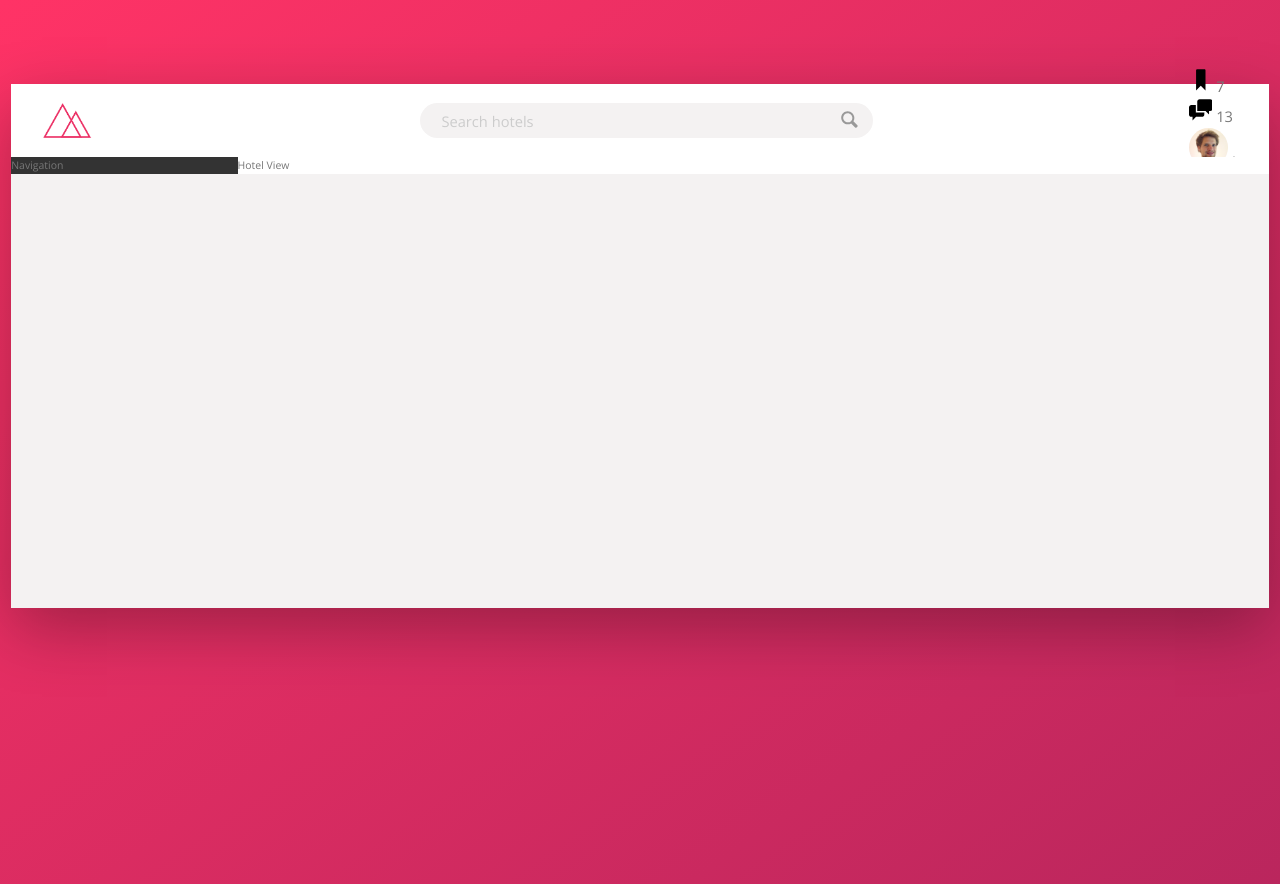
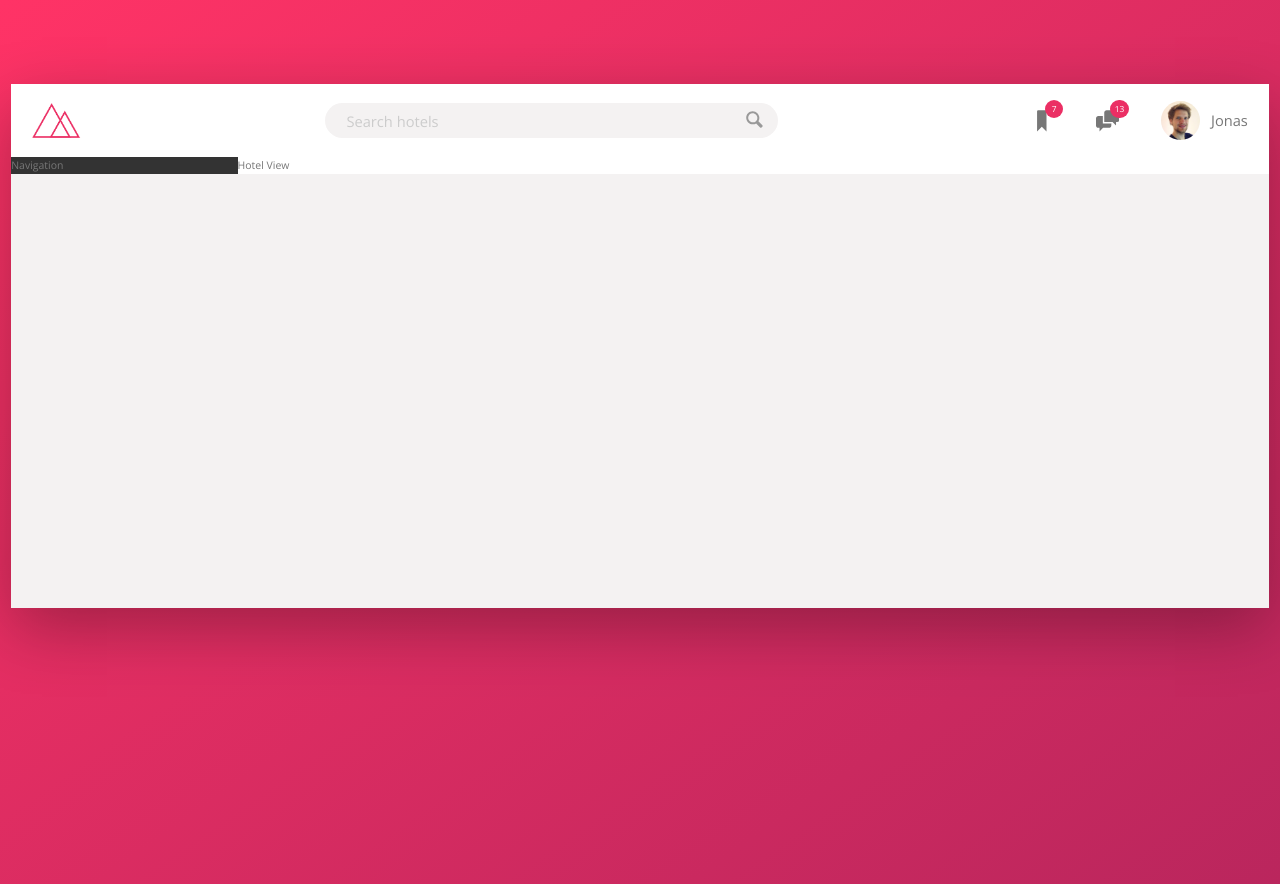
Before and after one commit to Do-mi-nic/trillo-project, a website: page index.html in a window 1280 px wide. Drawn offline with nearby package versions, Linux system fonts and the light colour scheme.

Commit message:
Finish Header styling

```diff
--- a/sass/_components.scss
+++ b/sass/_components.scss
@@ -1,7 +1,7 @@
 //LOGO
 .logo {
   height: 3.25rem;
-  margin-left: 3rem;
+  margin-left: 2rem;
 }
 
 //SEARCH
@@ -63,25 +63,54 @@
 //USER NAVIGATION
 
 .user-nav {
+  display: flex;
+  align-items: center;
+  align-self: stretch;
+
+  & > * {
+    padding: 0 2rem;
+    cursor: pointer;
+    height: 100%;
+
+    display: flex;
+    align-items: center;
+  }
+
+  & > *:hover {
+    background-color: var(--color-grey-light-2);
+  }
+
   &__icon-box {
+    position: relative;
   }
 
   &__icon {
     height: 2.25rem;
     width: 2.25rem;
+    fill: var(--color-grey-dark-2);
   }
 
   &__notification {
-  }
+    font-size: 0.8rem;
+    height: 1.75rem;
+    width: 1.75rem;
+    border-radius: 50%;
+    background-color: var(--color-primary);
+    color: #fff;
 
-  &__user {
+    position: absolute;
+    top: 1.5rem;
+    right: 1.1rem;
+
+    //position text inside to center
+    display: flex;
+    justify-content: center;
+    align-items: center;
   }
 
   &__user-photo {
     height: 3.75rem;
     border-radius: 50%;
-  }
-
-  &__user-name {
+    margin-right: 1rem;
   }
 }
```
Also changed, not shown: css/style.css.
